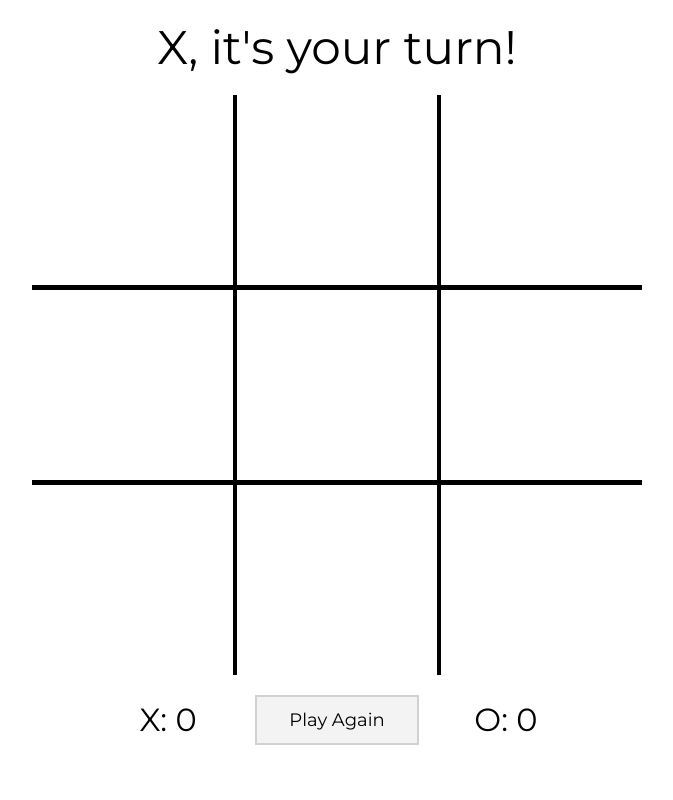
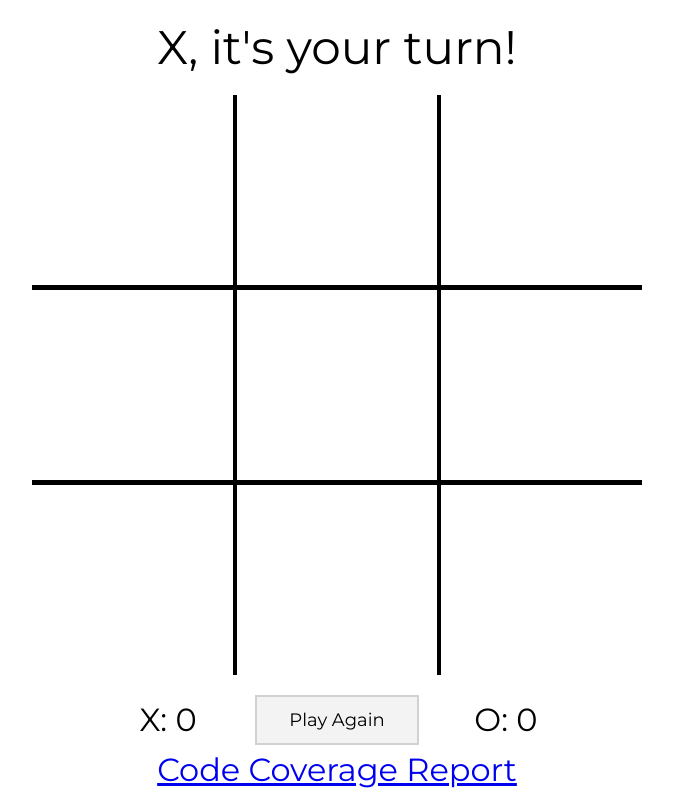
Before and after one commit to badServers/LateTermAssignment, a website built with webpack: page src/client/index.html in a window 1280 px wide. Shown: the whole page, without its empty margins (303-976 px from the left). Built offline with nearby package versions, Linux system fonts and the light colour scheme; no server answers; files whose address does not match are found by name.

Commit message:
Added a link on web interface to show code coverage report

```diff
--- a/package.json
+++ b/package.json
@@ -8,7 +8,7 @@
     "start": "node server",
     "test": "jest",
     "watch": "jest --watchAll",
-    "build": "webpack",
+    "build": "webpack && jest --coverage --coverageDirectory=output/coverage/jest",
     "build-devserver": "webpack-dev-server --open",
     "jest-coverage": "jest --coverage --coverageDirectory=output/coverage/jest"
 
--- a/src/client/index.html
+++ b/src/client/index.html
@@ -30,6 +30,7 @@
             <div id="o-score-container">
                 <p id="o-score">O: 0</p>
             </div>
+            <p><a href="../output/coverage/jest/index.html">Code Coverage Report</a></p>
         </div>
     </body>
 </html>
```
Also changed, not shown: 1 other file.
